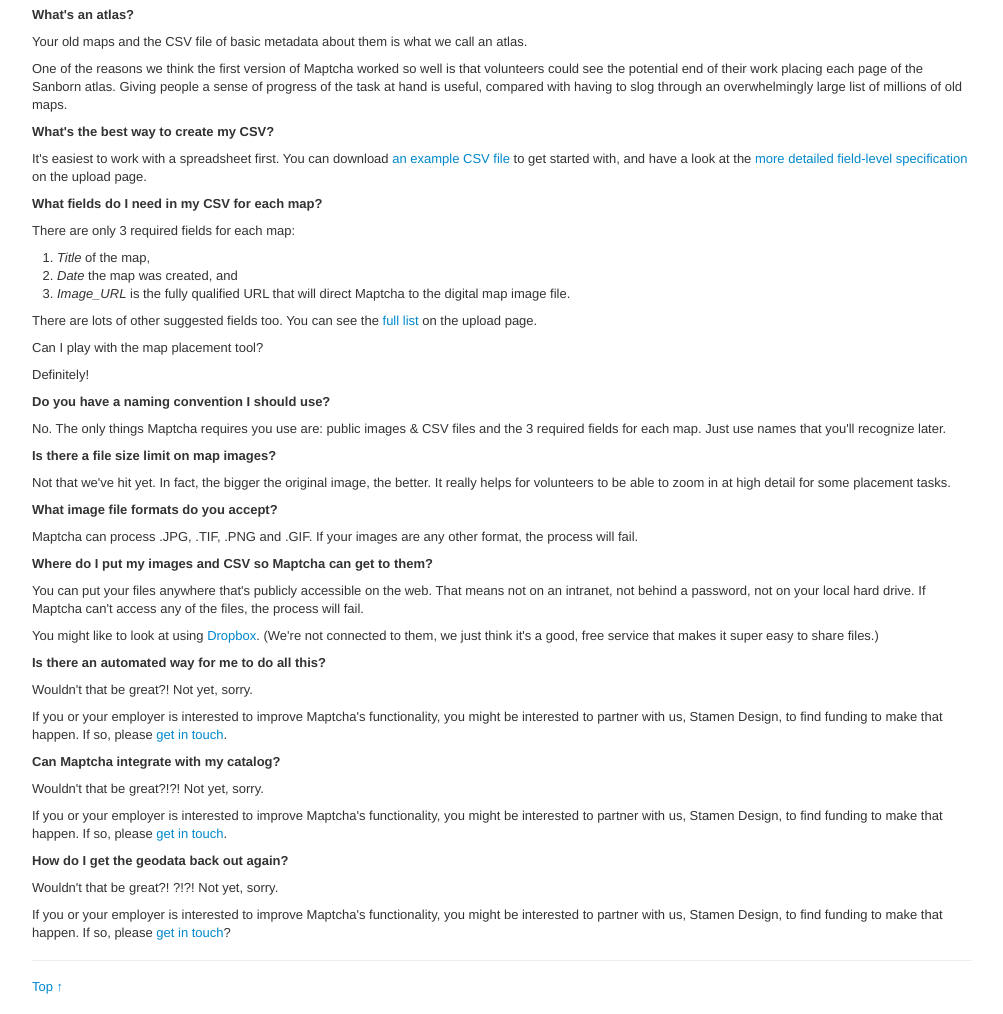
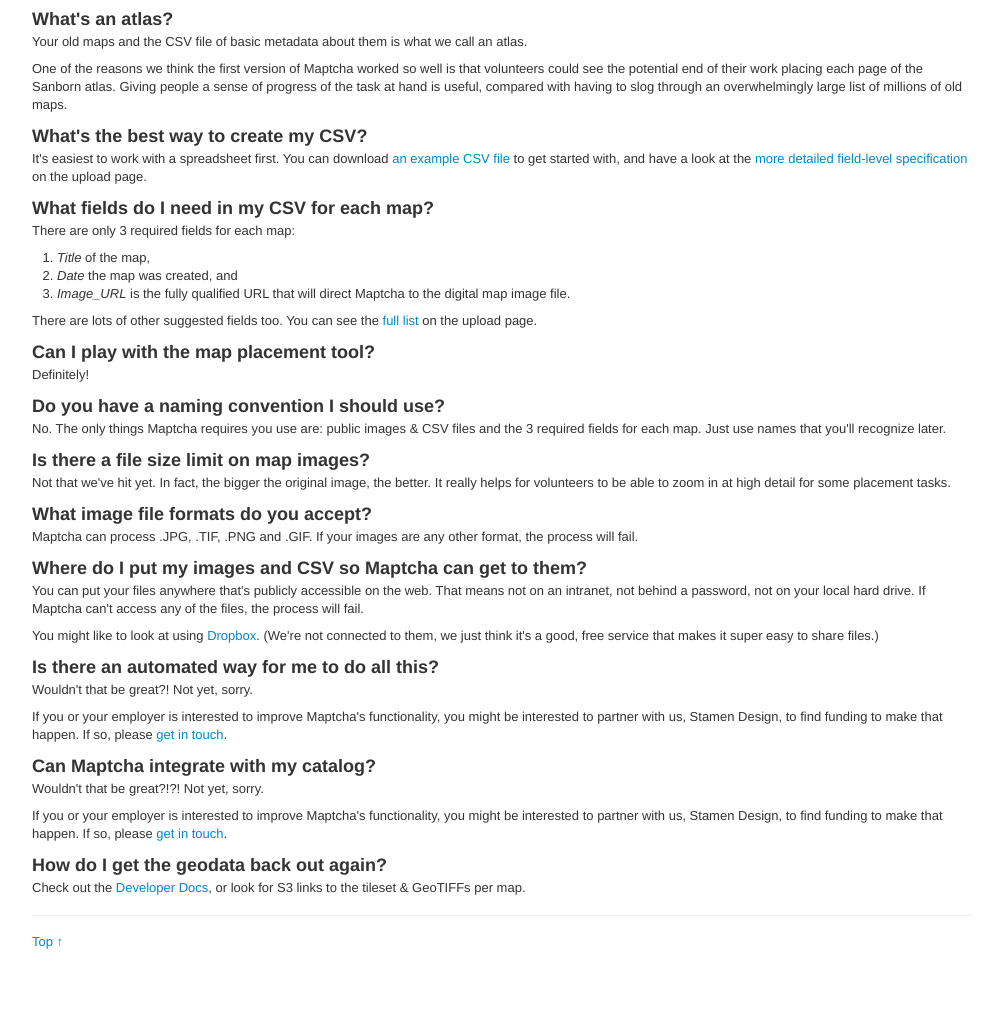
Before and after one commit to stamen/maptcha-v2, a plain HTML site: page edit_ui/templates/faq.html in a window 1280 px wide. Shown: the part 543-1557 px from the top of the page, without its empty margins (138-1141 px from the left). After the commit the page ends 1512 px from the top, so only its background shows below. Drawn offline with Linux system fonts and the light colour scheme.

Commit message:
Formatting, links

```diff
--- a/edit_ui/templates/faq.html
+++ b/edit_ui/templates/faq.html
@@ -12,11 +12,11 @@
 <div class="container">
     <div class="page-header"><a href="http://maptcha.org">maptcha.org</a> / <a href="/">Historypin</a> / <strong>FAQ</strong></div>
     <h1>Frequently Asked Questions</h1>
-    <p><strong>What is Maptcha?</strong></p>
+    <h3>What is Maptcha?</h3>
     <p>Maptcha is a web-based interface doing rough placements of historical maps on modern geography. </p>
     <p>The first version of maptcha.org was <a href="http://mike.teczno.com/notes/sanborn-maptcha.html">launched by Mike Migurski</a> in July 2011, using the <a href="http://www.davidrumsey.com/blog/2011/6/27/pre-earthquake-san-francisco-1905-sanborn-insurance-atlas">1905 Sanborn Fire Insurance Atlas</a> as its first map series test case. The atlas contained about 700 pages of street level maps of San Francisco, and when it was launched, volunteers from around the world used the site to place each page on to a modern map of the city, all within a few days, which was a wonderful surprise!</p>
     <p> The application was further developed in 2012 by Stamen Design in San Francisco, under a grant from <a href="http://west.stanford.edu/"> The Bill Lane Center for the American West</a> at Stanford University to support for the 2013<a href="http://www.yearofthebay.org">Year of the Bay</a> project, crowdsourcing a new history of the San Francisco Bay Area.</p>
-    <p><strong>How do I get started?</strong></p>
+    <h3>How do I get started?</h3>
     <p>There are 4 basic steps to <a href="/upload">uploading</a> a set of maps to Maptcha:</p>
     <ol>
         <li><strong><em>Select a set of historical maps</em></strong> you'd like to upload to Maptcha, and place the digital versions somewhere public on the web. Public here just means somewhere online that isn't password-protected. Maptcha calls this set of maps an &quot;atlas.&quot;<br>
@@ -27,13 +27,13 @@
         &nbsp; </li>
         <li><strong><em>Provide some simple geographical hints</em></strong> about the atlas, like, any particular map features (street-level, coastlines etc) and for city-name clues to help determine a bounding box that contains all the maps in the atlas. This will come in handy later, for volunteers who are placing the maps to begin in the right general area.</li>
     </ol>
-<p><strong>What's an atlas?</strong></p>
+    <h3>What's an atlas?</h3>
     <p>Your old maps and the CSV file of basic metadata about them is what we call an atlas.</p>
     <p>One of the reasons we think the first version of Maptcha worked so well is that volunteers could see the potential end of their work placing each page of the Sanborn atlas. Giving people a sense of progress of the task at hand is useful, compared with having to slog through an overwhelmingly large list of millions of old maps.    </p>
-    <p><strong>What's the best way to create my CSV?</strong></p>
+    <h3>What's the best way to create my CSV?</h3>
     <p>It's easiest to work with a spreadsheet first. You can download <a href="/static/maptcha-example-csv-file.csv">an example CSV file</a> to get started with, and have a look at the <a href="/upload">more detailed field-level specification</a> on the upload page.<br>
     </p>
-    <p><strong>What fields do I need in my CSV for each map?</strong></p>
+    <h3>What fields do I need in my CSV for each map?</h3>
     <p>There are only 3 required fields for each map: </p>
     <ol>
         <li><em>Title</em> of the map,</li>
@@ -42,34 +42,32 @@
     </ol>
     <p>There are lots of other suggested fields too. You can see the <a href="/upload">full list</a> on the upload page.<br>
     </p>
-    <p>Can I play with the map placement tool?</p>
+    <h3>Can I play with the map placement tool?</h3>
     <p>Definitely! <br>
     </p>
-    <p><strong>Do you have a naming convention I should use?</strong></p>
+    <h3>Do you have a naming convention I should use?</h3>
     <p>No. The only things Maptcha requires you use are: public images &amp; CSV files and the 3 required fields for each map. Just use names that you'll recognize later.<br>
     </p>
-    <p><strong>Is there a file size limit on map images?</strong></p>
+    <h3>Is there a file size limit on map images?</h3>
     <p>Not that we've hit yet. In fact, the bigger the original image, the better. It really helps for volunteers to be able to zoom in at high detail for some placement tasks.<br>
     </p>
-    <p><strong>What image file formats do you accept?</strong></p>
+    <h3>What image file formats do you accept?</h3>
     <p>Maptcha can process .JPG, .TIF, .PNG and .GIF. If your images are any other format, the process will fail.<br>
     </p>
-    <p><strong>Where do I put my images and CSV so Maptcha can get to them?</strong></p>
+    <h3>Where do I put my images and CSV so Maptcha can get to them?</h3>
     <p>You can put your files anywhere that's publicly accessible on the web. That means not on an intranet, not behind a password, not on your local hard drive. If Maptcha can't access any of the files, the process will fail.</p>
     <p>You might like to look at using  <a href="http://dropbox.com">Dropbox</a>. (We're not connected to them, we just think it's a good, free service that makes it super easy to share files.)<br>
     </p>
-    <p><strong>Is there an automated way for me to do all this?</strong></p>
+    <h3>Is there an automated way for me to do all this?</h3>
     <p>Wouldn't that be great?! Not yet, sorry. </p>
     <p>If you or your employer is interested to improve Maptcha's functionality, you might be interested to partner with us, Stamen Design, to find funding to make that happen. If so, please <a href="mailto:info@stamen.com?subject=An enquiry from maptcha.org">get in touch</a>.<br>
     </p>
-    <p><strong>Can Maptcha integrate with my catalog?</strong></p>
+    <h3>Can Maptcha integrate with my catalog?</h3>
     <p>Wouldn't that be great?!?! Not yet, sorry. </p>
     <p>If you or your employer is interested to improve Maptcha's functionality, you might be interested to partner with us, Stamen Design, to find funding to make that happen. If so, please <a href="mailto:info@stamen.com?subject=An enquiry from maptcha.org">get in touch</a>.<br>
     </p>
-    <p><strong>How do I get the geodata back out again?</strong></p>
-    <p>Wouldn't that be great?! ?!?! Not yet, sorry. </p>
-    <p>If you or your employer is interested to improve Maptcha's functionality, you might be interested to partner with us, Stamen Design, to find funding to make that happen. If so, please <a href="mailto:info@stamen.com?subject=An enquiry from maptcha.org">get in touch</a>?<br>
-    </p>
+    <h3><strong>How do I get the geodata back out again?</strong></h3>
+    <p>Check out the <a href="/docs">Developer Docs</a>, or look for S3 links to the tileset &amp; GeoTIFFs  per map.</p>
 <div class="footer" style="clear:both;">
     	<a href="#top" class="top-jumper">Top &uarr;</a>
     </div>
```
Also changed, not shown: edit_ui/templates/docs.html (+1 -1 lines).
